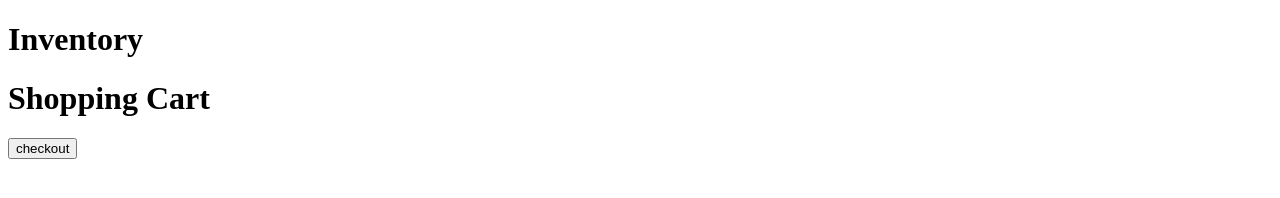
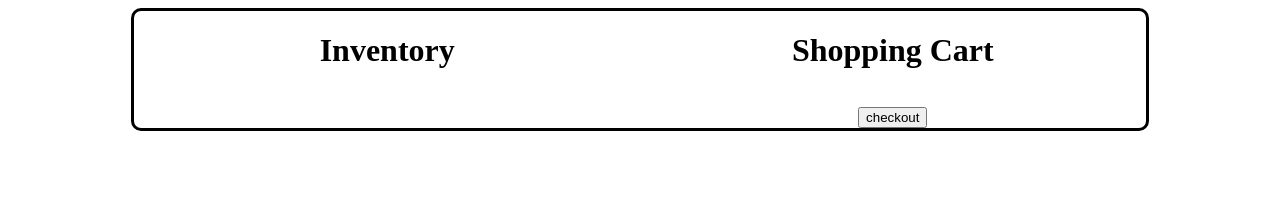
Before and after one commit to UnrealConclusion/MVC-InventoryCart, a website: page index.html in a window 1280 px wide. Drawn offline with Linux system fonts and the light colour scheme; no server answers.

Commit message:
added some CSS

```diff
--- a/style.css
+++ b/style.css
@@ -1,3 +1,28 @@
+body {
+    display: flex;
+    justify-content: center;
+}
+
+#app {
+    width: 80%;
+    border: solid;
+    border-radius: 10px;
+    display: grid;
+    grid-template-columns: 1fr 1fr;
+}
+
+.inventory-container {
+    display: grid;
+    grid-auto-flow: row;
+    text-align: center;
+}
+
+.cart-container {
+    display: grid;
+    grid-auto-flow: row;
+    text-align: center;
+}
+
 li {
     list-style: none;
 }
```
